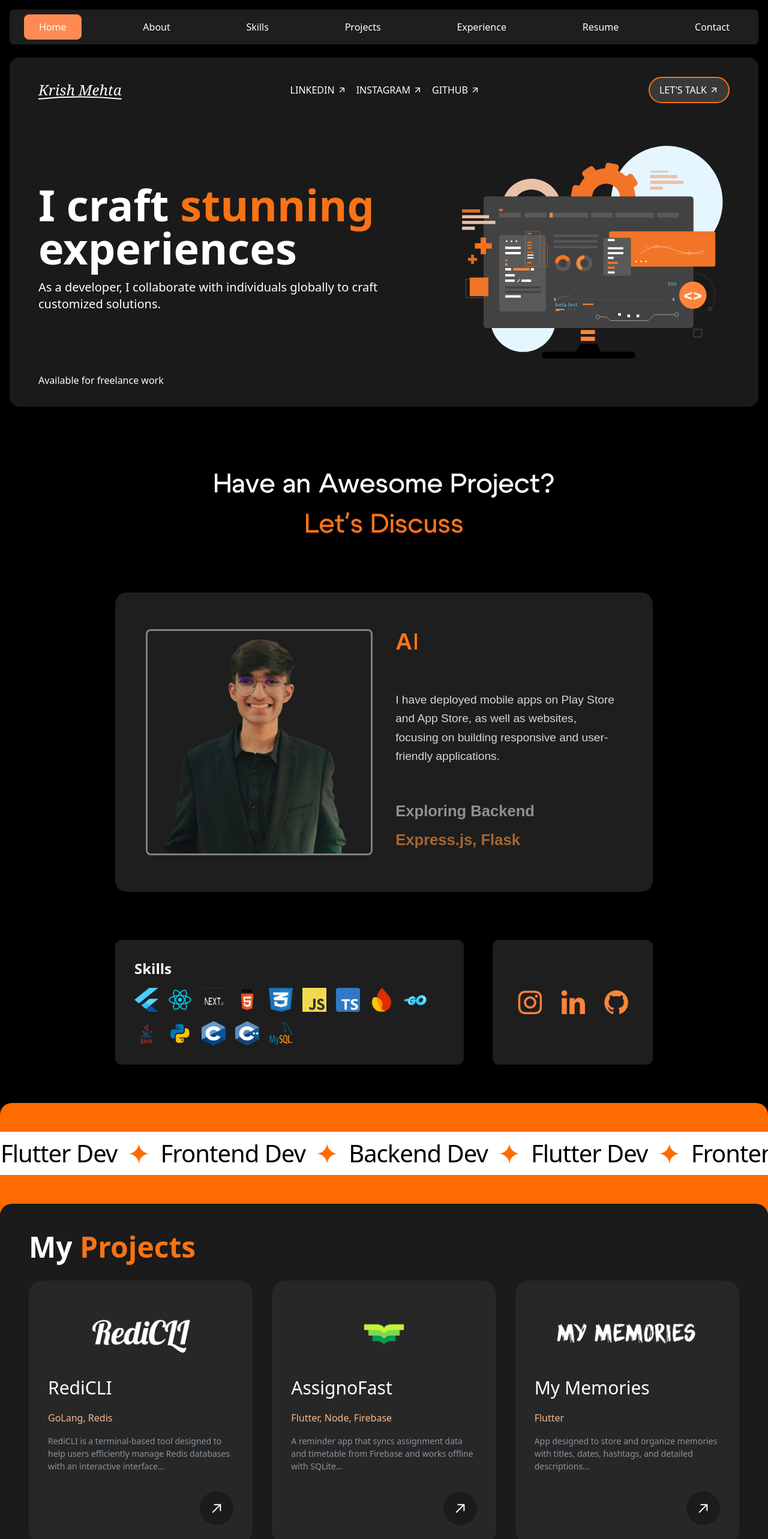
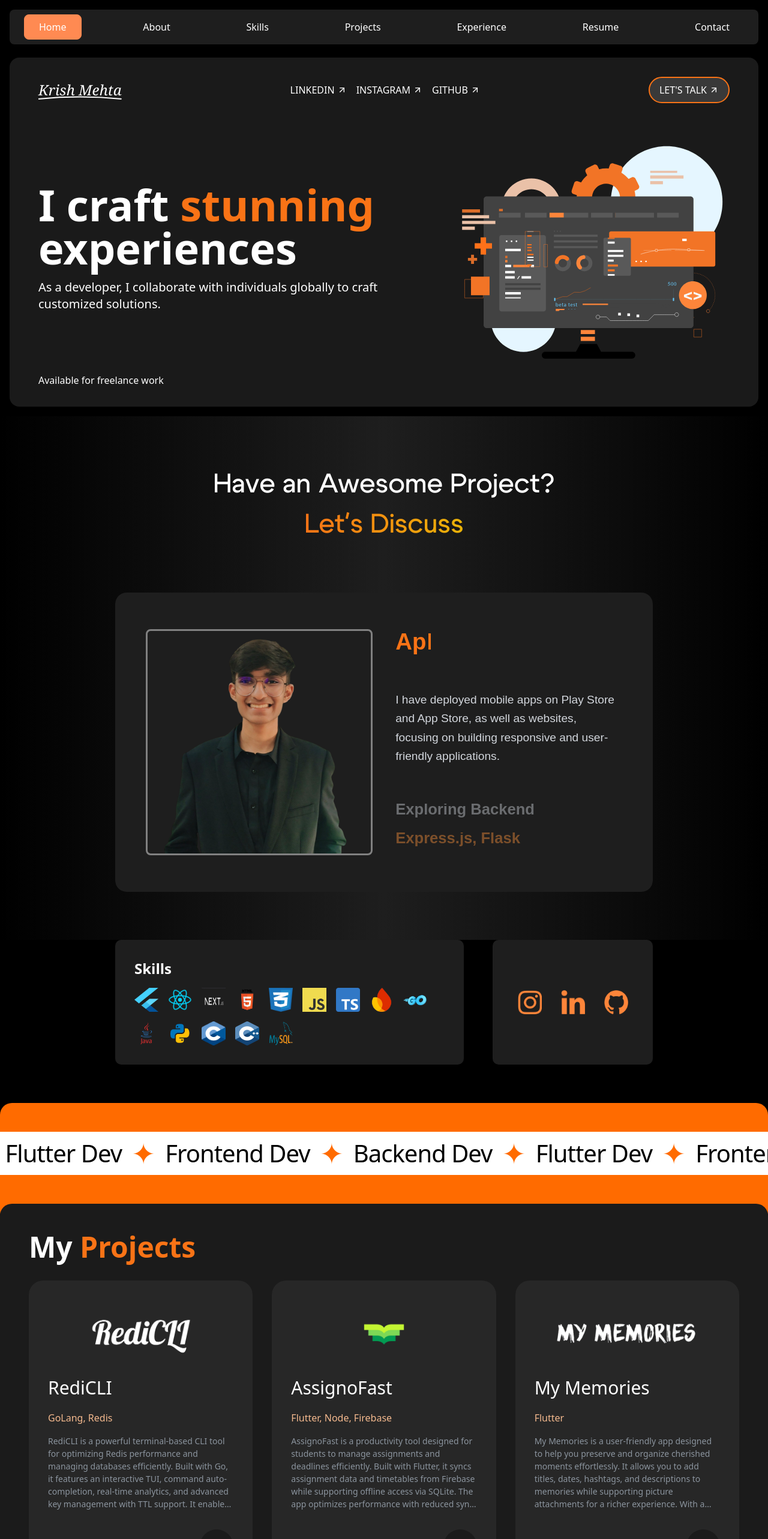
Before and after one commit to krish-1604/Portfolio, a React (Create React App) app: page / in a window 1280 px wide. Shown: the top 2566 px of the page at 60% size. Built offline with nearby package versions, Linux system fonts and the light colour scheme; a web font is replaced by a local one.

Commit message:
better animations

```diff
--- a/src/components/About.jsx
+++ b/src/components/About.jsx
@@ -54,8 +54,18 @@ const About = () => {
   }, []);
 
   return (
-    <div id="about" className="min-h-screen bg-black px-5 py-[10vh] flex items-center">
-      <div className="max-w-[90vw] lg:max-w-[70vw] mx-auto">
+    <div id="about" className="min-h-screen bg-black px-5 py-[10vh] flex items-center relative overflow-hidden">
+      {/* Subtle Animated Background */}
+      <motion.div
+        className="absolute inset-0 z-0"
+        initial={{ opacity: 0 }}
+        animate={{ opacity: 1 }}
+        transition={{ duration: 1 }}
+      >
+        <div className="absolute inset-0 bg-gradient-to-r from-black via-[#1E1E1E] to-black animate-gradient-x"></div>
+      </motion.div>
+
+      <div className="max-w-[90vw] lg:max-w-[70vw] mx-auto relative z-10">
 
         {/* Heading */}
         <motion.h1
@@ -69,7 +79,7 @@ const About = () => {
             initial={{ opacity: 0 }}
             animate={{ opacity: 1 }}
             transition={{ duration: 1.5 }}
-            className="text-orange-500"
+            className="text-transparent bg-clip-text bg-gradient-to-r from-orange-500 to-yellow-500"
           >
             Let's Discuss
           </motion.span>
@@ -80,12 +90,15 @@ const About = () => {
             initial={{ opacity: 0, y: 20 }}
             animate={{ opacity: 1, y: 0 }}
             transition={{ duration: 1 }}
-            className="bg-[#1E1E1E] rounded-[1.5vw] p-[5vw] md:p-[4vw]"
+            className="bg-[#1E1E1E] rounded-[1.5vw] p-[5vw] md:p-[4vw] relative overflow-hidden"
           >
+            {/* Subtle Glow Effect */}
+            <div className="absolute inset-0 bg-gradient-to-r from-orange-500/10 to-yellow-500/10 animate-glow opacity-0 hover:opacity-100 transition-opacity duration-500"></div>
+
             <div className="grid grid-cols-1 md:grid-cols-2 gap-[5vw] md:gap-[3vw] items-center">
 
               {/* Profile Image */}
-              <div className="w-full aspect-square bg-transparent rounded-lg overflow-hidden relative border-[0.3vw] border-[#ffffff70]">
+              <div className="w-full aspect-square bg-transparent rounded-lg overflow-hidden relative border-[0.3vw] border-[#ffffff70] hover:border-orange-500 transition-all duration-300">
                 {!isLoaded && (
                   <motion.div
                     initial={{ opacity: 1 }}
@@ -97,7 +110,7 @@ const About = () => {
                 <img
                   src={profile}
                   alt="Profile"
-                  className="w-full h-full object-cover transition-opacity duration-500"
+                  className="w-full h-full object-cover transition-opacity duration-500 hover:scale-105"
                   onLoad={() => setIsLoaded(true)}
                 />
               </div>
@@ -117,6 +130,7 @@ const About = () => {
                     <span className="inline-block w-[0.1em] h-[0.7em] bg-orange-500 ml-1 animate-blink"></span>
                   </motion.span>
                 </div>
+
                 {/* Final Static Text */}
                 <motion.p
                   initial={{ opacity: 0 }}
@@ -158,9 +172,6 @@ const About = () => {
                     </motion.p>
                   </AnimatePresence>
                 </div>
-
-
-
               </div>
             </div>
           </motion.div>
@@ -170,6 +181,4 @@ const About = () => {
   );
 };
 
-
-
 export default About;
--- a/src/components/ProjectDetail.jsx
+++ b/src/components/ProjectDetail.jsx
@@ -4,33 +4,39 @@ import memories from "../assets/projects/mymemories.png";
 import assignofast from "../assets/projects/assignofast.png";
 import redicli from "../assets/projects/redicli.png";
 
-const projects = {
-  redicli: {
+const projects = [
+  {
+    id: "redicli",
     name: "RediCLI",
     tech: "GoLang, Redis",
     description:
-      "RediCLI is a terminal-based tool designed to help users efficiently manage Redis databases with an interactive interface...",
+      "RediCLI is a powerful terminal-based CLI tool for optimizing Redis performance and managing databases efficiently. Built with Go, it features an interactive TUI, command auto-completion, real-time analytics, and advanced key management with TTL support. It enables seamless data import/export, multi-instance connection handling, and an intuitive color-coded interface for better usability. RediCLI enhances Redis administration with fast execution, efficient filtering, and streamlined database operations.",
     image: redicli,
+    github: "https://github.com/Amrit02102004/RediCLI",
   },
-  assignofast: {
+  {
+    id: "assignofast",
     name: "AssignoFast",
     tech: "Flutter, Node, Firebase",
     description:
-      "A reminder app that syncs assignment data and timetable from Firebase and works offline with SQLite...",
+      "AssignoFast is a productivity tool designed for students to manage assignments and deadlines efficiently. Built with Flutter, it syncs assignment data and timetables from Firebase while supporting offline access via SQLite. The app optimizes performance with reduced sync time, integrates a Kotlin-based Android widget for quick timetable updates, and features smart notifications for assignment reminders. With a refined UI/UX, AssignoFast ensures a seamless and intuitive task management experience.",
     image: assignofast,
+    website: "https://assignofast.ieeecsvit.com",
   },
-  mymemories: {
+  {
+    id: "mymemories",
     name: "My Memories",
     tech: "Flutter",
     description:
-      "App designed to store and organize memories with titles, dates, hashtags, and detailed descriptions...",
+      "My Memories is a user-friendly app designed to help you preserve and organize cherished moments effortlessly. It allows you to add titles, dates, hashtags, and descriptions to memories while supporting picture attachments for a richer experience. With a powerful hashtag-based search and secure local storage using SQLite, My Memories ensures quick access to your data without relying on cloud services. The app provides a seamless and private way to manage and relive your personal memories anytime.",
     image: memories,
+    github: "https://github.com/krish-1604/My-Memories",
   },
-};
+];
 
 const ProjectDetail = () => {
   const { id } = useParams();
-  const project = projects[id];
+  const project = projects.find((project) => project.id === id);
 
   if (!project) {
     return <h2 className="text-white text-center mt-20">Project not found</h2>;
--- a/src/components/landing.jsx
+++ b/src/components/landing.jsx
@@ -1,46 +1,175 @@
 import React from 'react';
 import Lottie from 'lottie-react';
+import { motion } from 'framer-motion';
+import { ArrowUpRight } from 'lucide-react';
 import landingAnimation from '../assets/landing.json';
-import { ArrowUpRight } from 'lucide-react';
 
 const Landing = () => {
+  const containerVariants = {
+    hidden: { opacity: 0 },
+    visible: {
+      opacity: 1,
+      transition: { staggerChildren: 0.2 }
+    }
+  };
+
+  const itemVariants = {
+    hidden: { y: 20, opacity: 0 },
+    visible: {
+      y: 0,
+      opacity: 1,
+      transition: { duration: 0.6, ease: "easeOut" }
+    }
+  };
+
+  const linkVariants = {
+    hover: {
+      scale: 1.05,
+      color: "#f97316",
+      transition: { duration: 0.2 }
+    }
+  };
+
+  const buttonVariants = {
+    hover: {
+      scale: 1.05,
+      backgroundColor: "#f97316",
+      transition: { duration: 0.2 }
+    }
+  };
+
   return (
-    <div className="bg-black p-4 rounded-2xl">
-      <div id="landing" className="relative bg-[#1a1a1a] text-white px-4 sm:px-6 md:px-12 py-8 rounded-2xl">
-        <nav className="hidden sm:flex items-center justify-between pb-8">
-          <div className="relative">
+    <motion.div
+      className="bg-black p-4 rounded-2xl"
+      initial="hidden"
+      animate="visible"
+      variants={containerVariants}
+    >
+      <div className="relative bg-[#1a1a1a] text-white px-4 sm:px-6 md:px-12 py-8 rounded-2xl">
+        <motion.nav
+          className="hidden sm:flex items-center justify-between pb-8"
+          variants={itemVariants}
+        >
+          <motion.div
+            className="relative"
+            whileHover={{ scale: 1.05 }}
+          >
             <h1 className="text-2xl font-serif italic">Krish Mehta</h1>
             <div className="absolute bottom-0 left-0 w-full">
-              <svg width="100%" height="8" viewBox="0 0 100 8" preserveAspectRatio="none">
-                <path d="M0,7 Q50,0 100,7" stroke="white" strokeWidth="2" fill="none" />
-              </svg>
+              <motion.svg
+                width="100%"
+                height="8"
+                viewBox="0 0 100 8"
+                preserveAspectRatio="none"
+                initial={{ pathLength: 0 }}
+                animate={{ pathLength: 1 }}
+                transition={{ duration: 1, delay: 0.5 }}
+              >
+                <path
+                  d="M0,7 Q50,0 100,7"
+                  stroke="white"
+                  strokeWidth="2"
+                  fill="none"
+                />
+              </motion.svg>
+            </div>
+          </motion.div>
+
+          <div className="flex justify-center flex-1">
+            <div className="flex gap-4 justify-center">
+              {[
+                { text: "LINKEDIN", href: "https://www.linkedin.com/in/krish-mehta-7a4037252/" },
+                { text: "INSTAGRAM", href: "https://www.instagram.com/_krish1604/" },
+                { text: "GITHUB", href: "https://github.com/krish-1604" }
+              ].map((link) => (
+                <motion.a
+                  key={link.text}
+                  href={link.href}
+                  className="flex items-center gap-1"
+                  variants={linkVariants}
+                  whileHover="hover"
+                >
+                  {link.text}
+                  <motion.div
+                    whileHover={{ rotate: 45 }}
+                    transition={{ duration: 0.2 }}
+                  >
+                    <ArrowUpRight className="w-4 h-4" />
+                  </motion.div>
+                </motion.a>
+              ))}
             </div>
           </div>
 
-          <div className="flex justify-center flex-1">
-            <div className="flex gap-4 justify-center">
-              <a href="https://www.linkedin.com/in/krish-mehta-7a4037252/" className="hover:text-orange-500 transition-colors flex items-center gap-1">LINKEDIN <ArrowUpRight className="w-4 h-4 rotate-0" /></a>
-              <a href="https://www.instagram.com/_krish1604/" className="hover:text-orange-500 transition-colors flex items-center gap-1">INSTAGRAM <ArrowUpRight className="w-4 h-4 rotate-0" /></a>
-              <a href="https://github.com/krish-1604" className="hover:text-orange-500 transition-colors flex items-center gap-1">GITHUB <ArrowUpRight className="w-4 h-4 rotate-0" /></a>
-            </div>
+          <motion.button
+            className="border-2 border-orange-500 bg-[#393939] text-white px-4 py-2 rounded-full transition-all flex items-center gap-1"
+            variants={buttonVariants}
+            whileHover="hover"
+            onClick={() => {
+              window.location.href = "mailto:krish1604mehta@gmail.com?subject=Interested in Your Work&body=Hi Krish,";
+            }}
+          >
+            LET'S TALK
+            <motion.div
+              whileHover={{ rotate: 45 }}
+              transition={{ duration: 0.2 }}
+            >
+              <ArrowUpRight className="w-4 h-4" />
+            </motion.div>
+          </motion.button>
+        </motion.nav>
+
+        <motion.main
+          className="flex flex-col lg:flex-row items-center justify-between gap-6 pt-8"
+          variants={itemVariants}
+        >
+          <div className="lg:max-w-2xl text-center lg:text-left">
+            <motion.h2
+              className="text-4xl sm:text-6xl lg:text-7xl font-bold pb-4"
+              variants={itemVariants}
+            >
+              I craft <motion.span
+                className="text-orange-500"
+                animate={{
+                  scale: [1, 1.05, 1],
+                  transition: {
+                    duration: 2,
+                    repeat: Infinity,
+                    repeatType: "reverse"
+                  }
+                }}
+              >
+                stunning
+              </motion.span> experiences
+            </motion.h2>
+            <motion.p
+              className="text-lg sm:text-xl pb-4"
+              variants={itemVariants}
+            >
+              As a developer, I collaborate with individuals globally to craft customized solutions.
+            </motion.p>
           </div>
-
-          <button className="border-2 border-orange-500 bg-[#393939] text-white px-4 py-2 rounded-full hover:bg-orange-500 transition-all flex items-center gap-1" onClick={() => { window.location.href = "mailto:krish1604mehta@gmail.com?subject=Interested in Your Work&body=Hi Krish,"; }}>
-            LET'S TALK <ArrowUpRight className="w-4 h-4 rotate-0" />
-          </button>
-        </nav>
-        <main className="flex flex-col lg:flex-row items-center justify-between gap-6 pt-8">
-          <div className="lg:max-w-2xl text-center lg:text-left">
-            <h2 className="text-4xl sm:text-6xl lg:text-7xl font-bold pb-4">I craft <span className="text-orange-500">stunning</span> experiences</h2>
-            <p className="text-lg sm:text-xl pb-4">As a developer, I collaborate with individuals globally to craft customized solutions.</p>
-          </div>
-          <div className="w-full lg:w-1/2 flex justify-center">
-            <Lottie animationData={landingAnimation} loop className="w-full max-w-md sm:max-w-lg md:max-w-xl lg:max-w-2xl" lazyLoad />
-          </div>
-        </main>
-        <p className="text-center lg:text-left text-white text-sm sm:text-base mt-4">Available for freelance work</p>
+          <motion.div
+            className="w-full lg:w-1/2 flex justify-center"
+            variants={itemVariants}
+            whileHover={{ scale: 1.02 }}
+          >
+            <Lottie
+              animationData={landingAnimation}
+              loop
+              className="w-full max-w-md sm:max-w-lg md:max-w-xl lg:max-w-2xl"
+              lazyLoad
+            />
+          </motion.div>
+        </motion.main>
+        <motion.p
+          className="text-center lg:text-left text-white text-sm sm:text-base mt-4"
+          variants={itemVariants}
+        >
+          Available for freelance work
+        </motion.p>
       </div>
-    </div>
+    </motion.div>
   );
 };
 
--- a/src/components/project.jsx
+++ b/src/components/project.jsx
@@ -10,24 +10,47 @@ const projects = [
     name: "RediCLI",
     tech: "GoLang, Redis",
     description:
-      "RediCLI is a terminal-based tool designed to help users efficiently manage Redis databases with an interactive interface...",
+      "RediCLI is a powerful terminal-based CLI tool for optimizing Redis performance and managing databases efficiently. Built with Go, it features an interactive TUI, command auto-completion, real-time analytics, and advanced key management with TTL support. It enables seamless data import/export, multi-instance connection handling, and an intuitive color-coded interface for better usability. RediCLI enhances Redis administration with fast execution, efficient filtering, and streamlined database operations.",
     image: redicli,
+    github: "https://github.com/Amrit02102004/RediCLI",
+    features: [
+      "Interactive terminal interface",
+      "Command auto-completion and suggestions",
+      "Built-in analytics dashboard",
+      "Import/Export data from CSV and XLSX files",
+      "Advanced key management with TTL support",
+      "Connection management for multiple Redis instances",
+      "Color-coded interface for better readability"
+    ],
   },
   {
     id: "assignofast",
     name: "AssignoFast",
     tech: "Flutter, Node, Firebase",
     description:
-      "A reminder app that syncs assignment data and timetable from Firebase and works offline with SQLite...",
+      "AssignoFast is a productivity tool designed for students to manage assignments and deadlines efficiently. Built with Flutter, it syncs assignment data and timetables from Firebase while supporting offline access via SQLite. The app optimizes performance with reduced sync time, integrates a Kotlin-based Android widget for quick timetable updates, and features smart notifications for assignment reminders. With a refined UI/UX, AssignoFast ensures a seamless and intuitive task management experience.",
     image: assignofast,
+    website: "https://assignofast.ieeecsvit.com",
+    features: [
+      "Syncs assignments and timetables from Firebase",
+      "Works offline with SQLite for seamless access",
+      "Optimized performance with reduced sync time",
+      "Kotlin-based Android widget for quick timetable updates",
+      "Smart notifications for assignment reminders",
+      "Refined UI/UX for an intuitive experience",
+      "Filter and search assignments easily",
+      "Track pending, completed, and upcoming assignments",
+      "Auto-sync with minimal battery and data usage"
+  ]
   },
   {
     id: "mymemories",
     name: "My Memories",
     tech: "Flutter",
     description:
-      "App designed to store and organize memories with titles, dates, hashtags, and detailed descriptions...",
+      "My Memories is a user-friendly app designed to help you preserve and organize cherished moments effortlessly. It allows you to add titles, dates, hashtags, and descriptions to memories while supporting picture attachments for a richer experience. With a powerful hashtag-based search and secure local storage using SQLite, My Memories ensures quick access to your data without relying on cloud services. The app provides a seamless and private way to manage and relive your personal memories anytime.",
     image: memories,
+    github: "https://github.com/krish-1604/My-Memories",
   },
 ];
 
```
